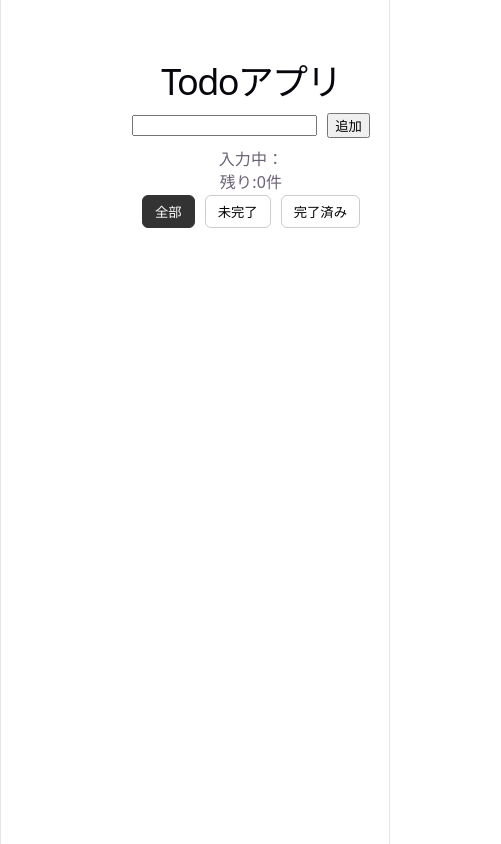
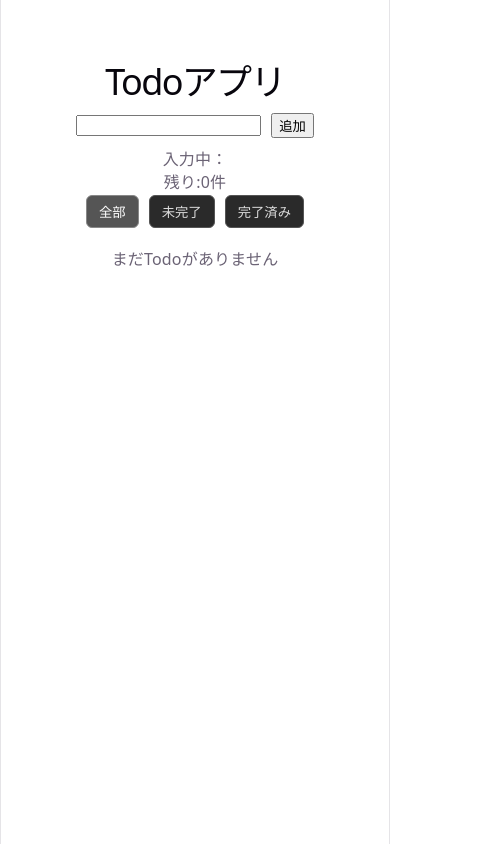
Before and after one commit to tsunat973/todo-app, a React (Vite) app: page / in a window 390 px wide. Shown: the whole page, 501 px wide, since content can reach past the window. Built offline with nearby package versions, Linux system fonts and the light colour scheme.

Commit message:
レスポンシブ対応

```diff
--- a/src/App.css
+++ b/src/App.css
@@ -42,14 +42,24 @@ button {
 
 .filter-btn {
 padding: 6px 12px;
-border: 1px solid #ccc;
+border: 1px solid #555;
 border-radius: 6px;
-background: white;
-color: black;
+background: #2a2a2a;
+color: #ddd;
 }
 
 .filter-btn.active{
-  background: #333;
+  background: #555;
   color: white;
-  border-color: #333;
+  border-color: #888;
 }
+
+@media (max-width: 600px) {
+  .container {
+    width: 90%;
+  }
+
+  .todo-item {
+    flex-wrap: wrap;
+  }
+}
--- a/src/App.jsx
+++ b/src/App.jsx
@@ -108,6 +108,8 @@ function App() {
           onClick={() => setDisplay("completed")}>完了済み</button>
       </div>
 
+      {todos.length === 0 && <p>まだTodoがありません</p>}
+
       {todos
         .filter((todo) =>
           display === "all"
```
